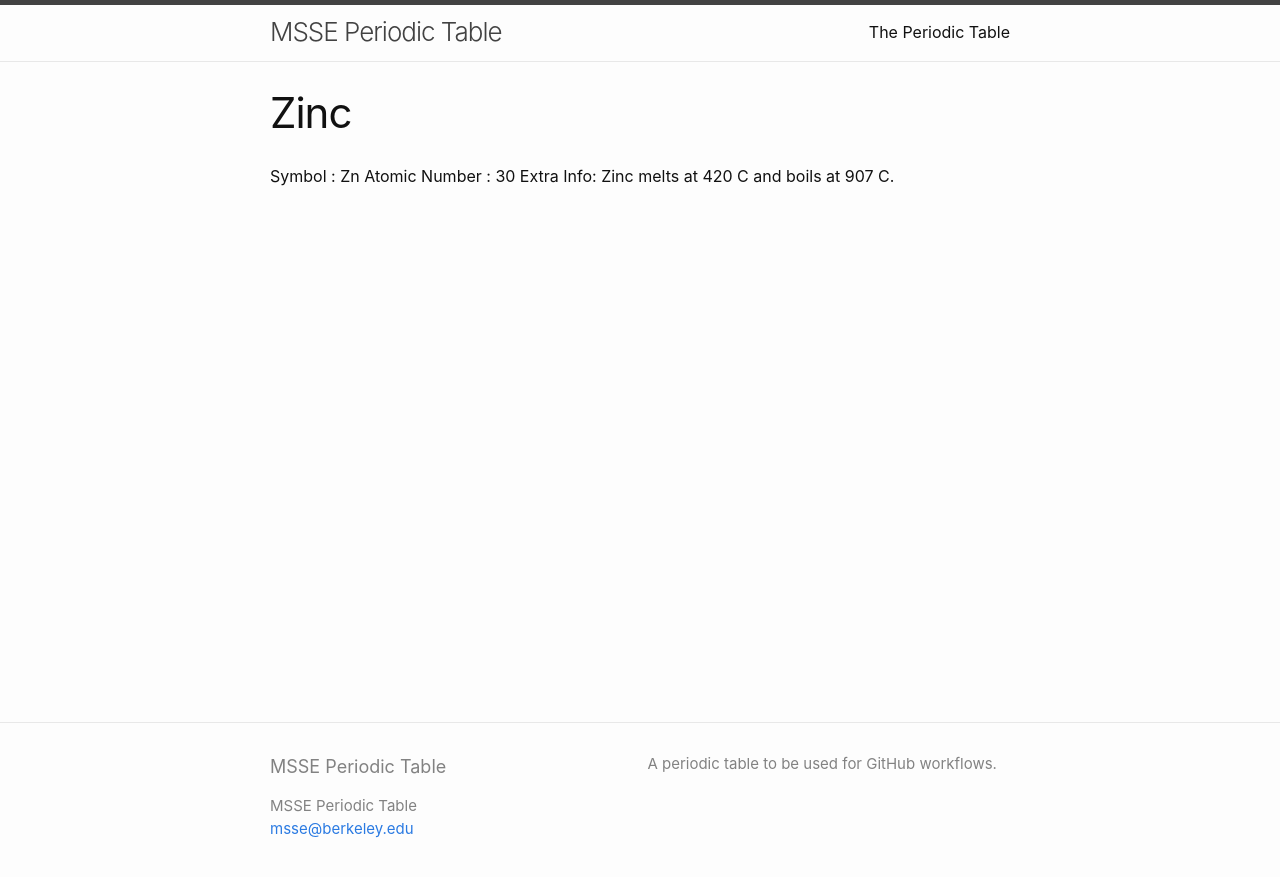
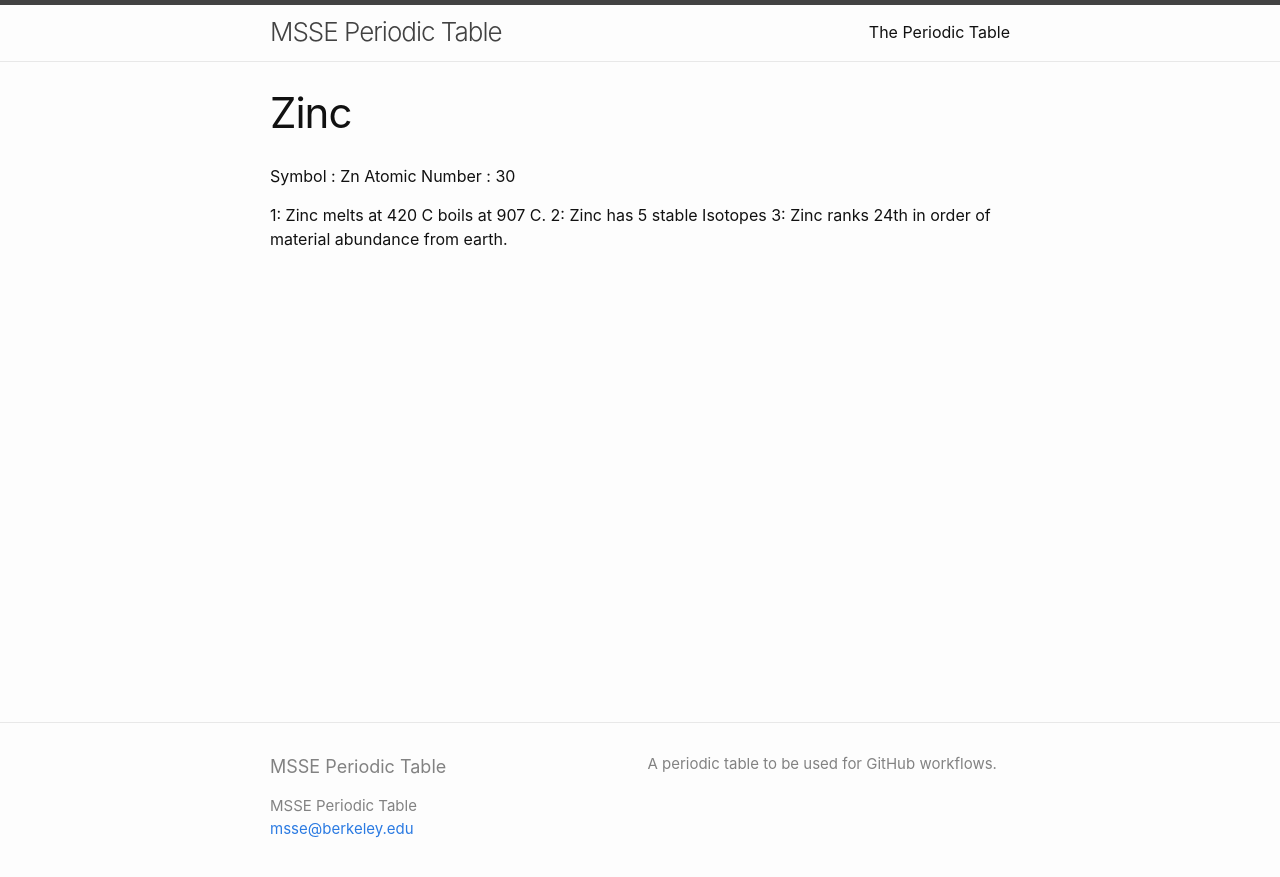
Before and after one commit to msse-chem-280-2023/periodic-table, a Jekyll site: the page built from ELEMENTS/Zinc.md, in a window 1280 px wide. Shown: the top 877 px of the page. Built offline with Jekyll 4.4.1, drawn with Linux system fonts in a browser that asks for light colours.

Commit message:
Update Zinc page

```diff
--- a/ELEMENTS/Zinc.md
+++ b/ELEMENTS/Zinc.md
@@ -5,4 +5,7 @@ title: Zinc
 
 Symbol : Zn
 Atomic Number : 30
-Extra Info: Zinc melts at 420 C and boils at 907 C.
+
+ 1: Zinc melts at 420 C boils at 907 C.
+ 2: Zinc has 5 stable Isotopes
+ 3: Zinc ranks 24th in order of material abundance from earth.
```
